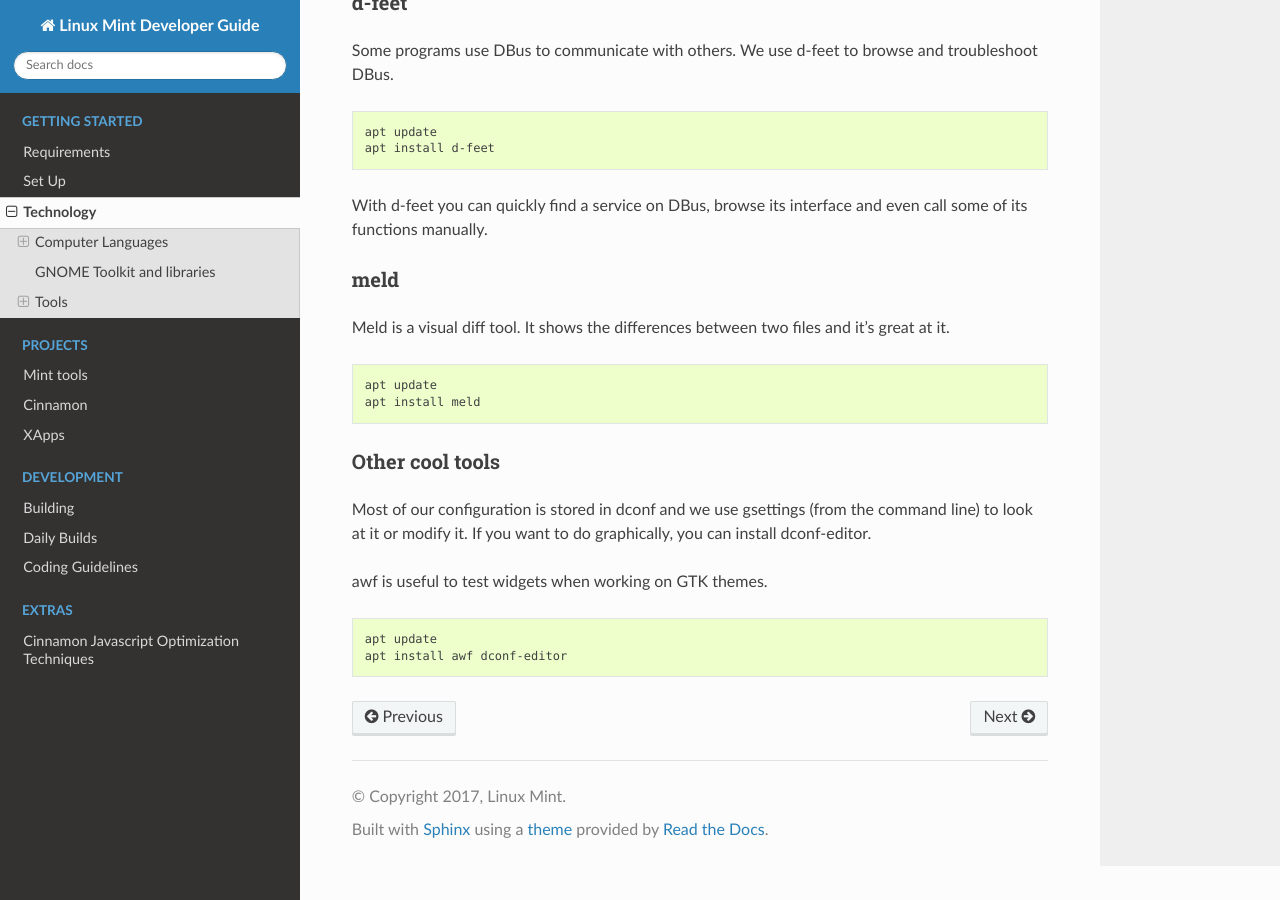
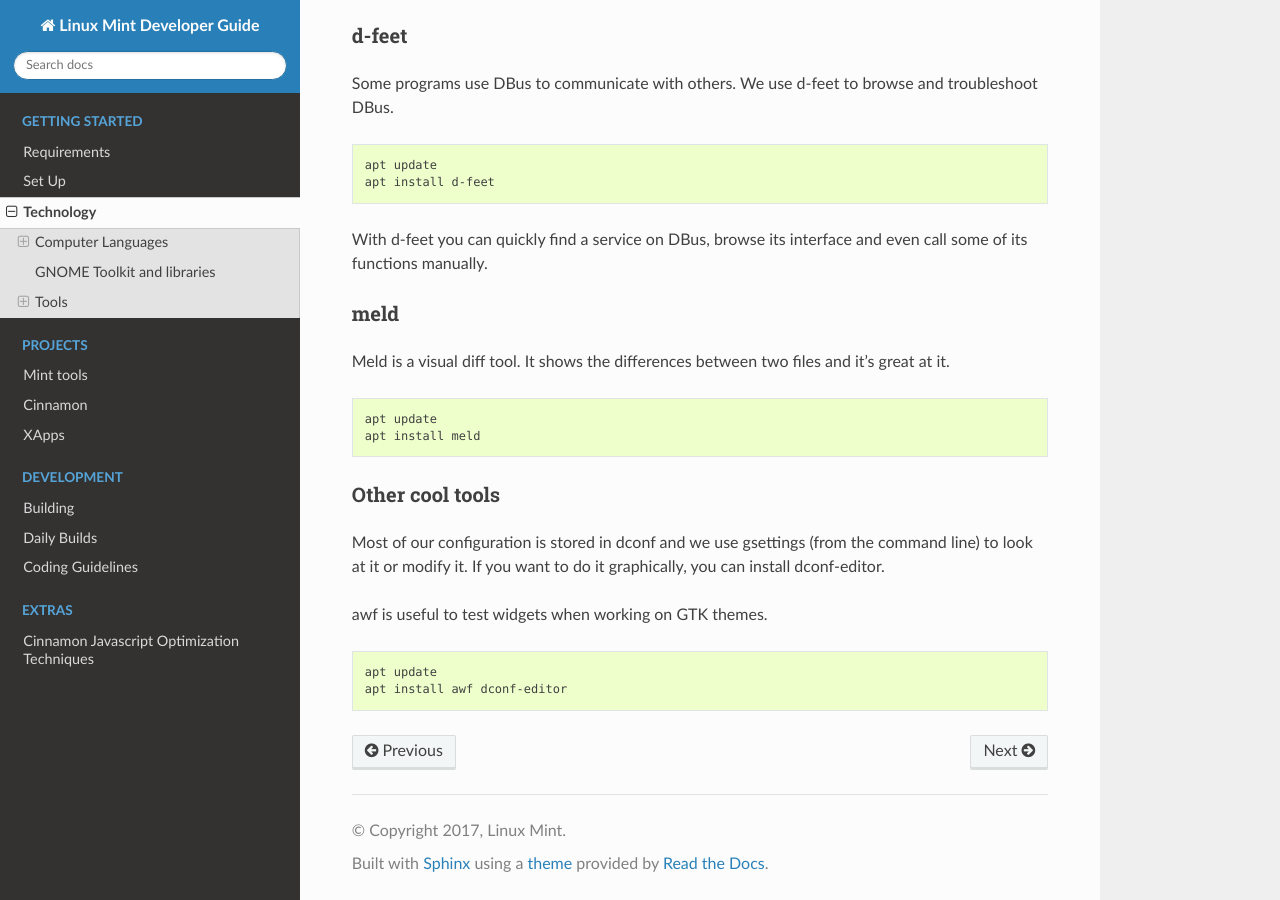
Before and after one commit to linuxmint/doc-developer-guide, a Sphinx documentation site: the page built from docs/technology.rst, in a window 1280 px wide and 900 px high, scrolled down 3538 px. Built offline with Sphinx 7.4.7 and the Read the Docs theme 2.0.0, drawn with Linux system fonts in a browser that asks for light colours; some of the changed text lies outside the part shown.

Commit message:
Fix typos

```diff
--- a/docs/technology.rst
+++ b/docs/technology.rst
@@ -166,7 +168,7 @@ Meld is a visual diff tool. It shows the differences between two files and it's
 Other cool tools
 ~~~~~~~~~~~~~~~~
 
-Most of our configuration is stored in dconf and we use gsettings (from the command line) to look at it or modify it. If you want to do graphically, you can install dconf-editor.
+Most of our configuration is stored in dconf and we use gsettings (from the command line) to look at it or modify it. If you want to do it graphically, you can install dconf-editor.
 
 awf is useful to test widgets when working on GTK themes.
 
```
Also changed, not shown: other parts of docs/technology.rst (+2 -0 lines).
